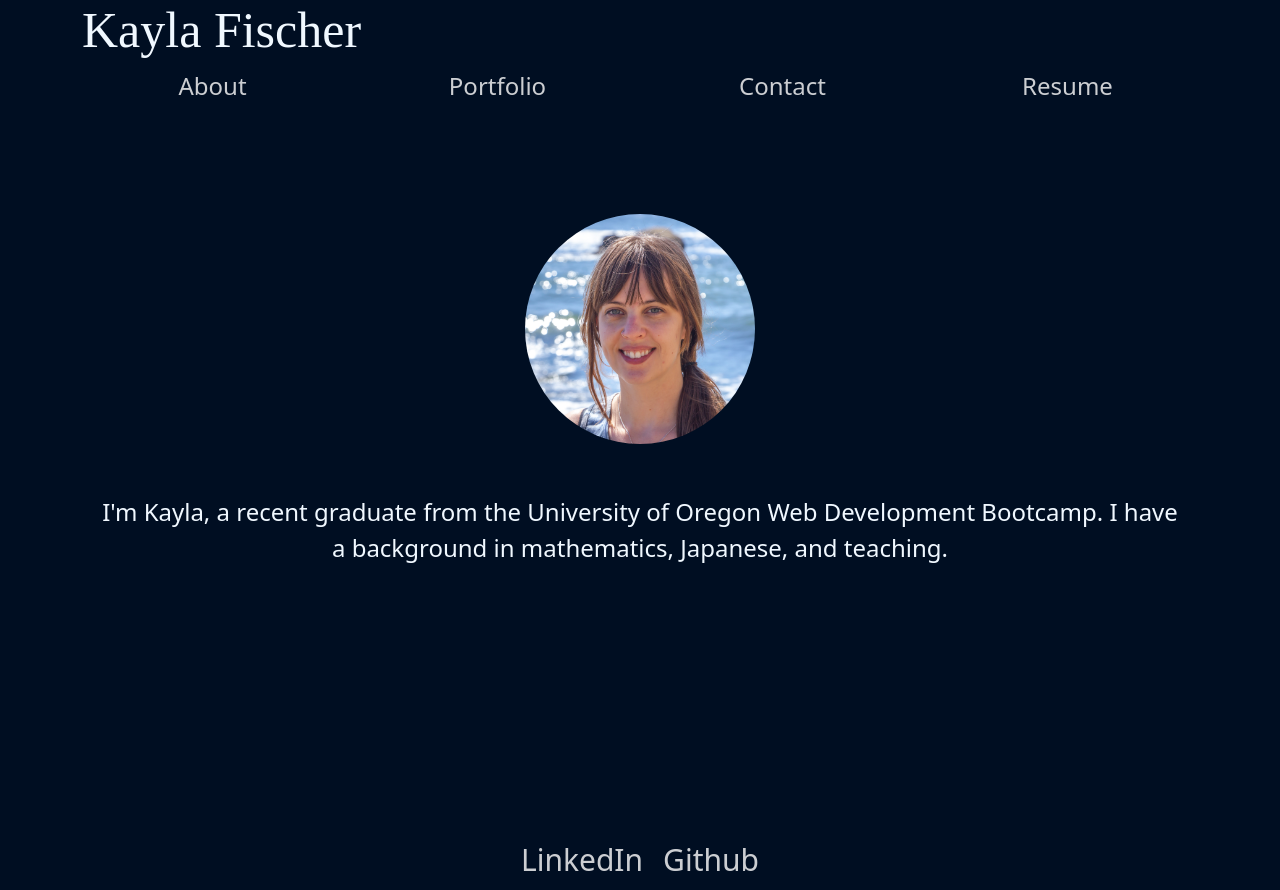
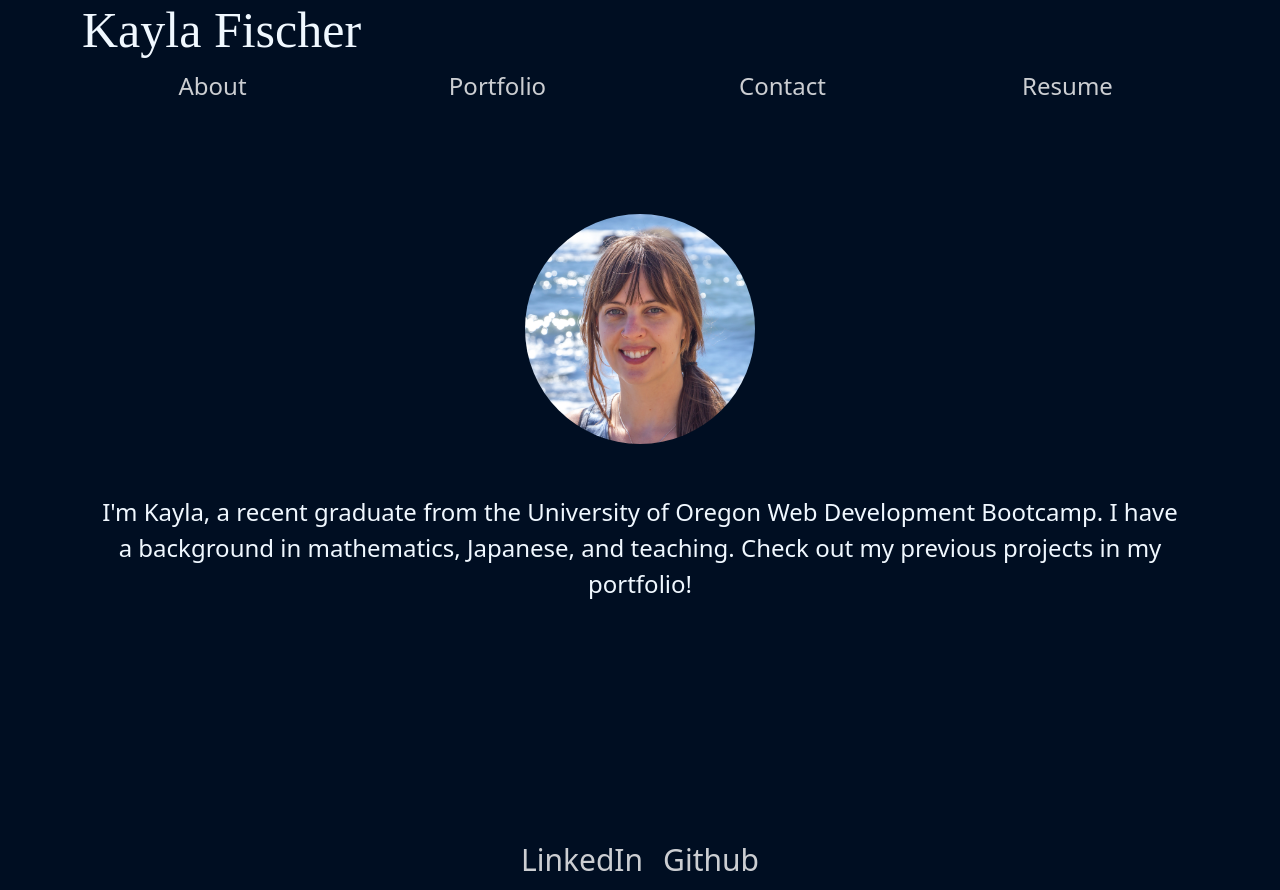
Before and after one commit to kfisch2/my-portfolio, a React (Create React App) app: page / in a window 1280 px wide. Built offline with nearby package versions, Linux system fonts and the light colour scheme; a web font is replaced by a local one.

Commit message:
fixing basic styling

```diff
--- a/src/components/About.js
+++ b/src/components/About.js
@@ -8,7 +8,7 @@ export default function About() {
       <div>
         I'm Kayla, a recent graduate from the University of Oregon Web
         Development Bootcamp. I have a background in mathematics, Japanese, and
-        teaching.
+        teaching. Check out my previous projects in  my portfolio!
       </div>
     </div>
   );
--- a/src/components/Projects.js
+++ b/src/components/Projects.js
@@ -5,21 +5,14 @@ export default function Projects({ project }) {
   const { name, description, photo, deploy, github } = project;
 
   const [show, setShow] = useState(false);
-
   const handleClose = () => setShow(false);
   const handleShow = () => setShow(true);
 
-  const handleClick = () => {};
-
   return (
     <>
-      <Modal
-        className="modal"
-        show={show}
-        onHide={handleClose}
-      >
-        <Modal.Header closeButton >
-          <Modal.Title className="modal-header">{name}</Modal.Title>
+      <Modal show={show} onHide={handleClose}>
+        <Modal.Header closeButton>
+          <Modal.Title>{name}</Modal.Title>
         </Modal.Header>
         <Modal.Body className="modal-body">{description} </Modal.Body>
         <Modal.Footer>
--- a/src/index.css
+++ b/src/index.css
@@ -102,9 +102,9 @@ li {
 }
 
 .about {
-  margin-left: auto;
-  margin-right: auto;
+
   margin-top: 100px;
+  justify-content: space-evenly;
 }
 
 .about div {
```
